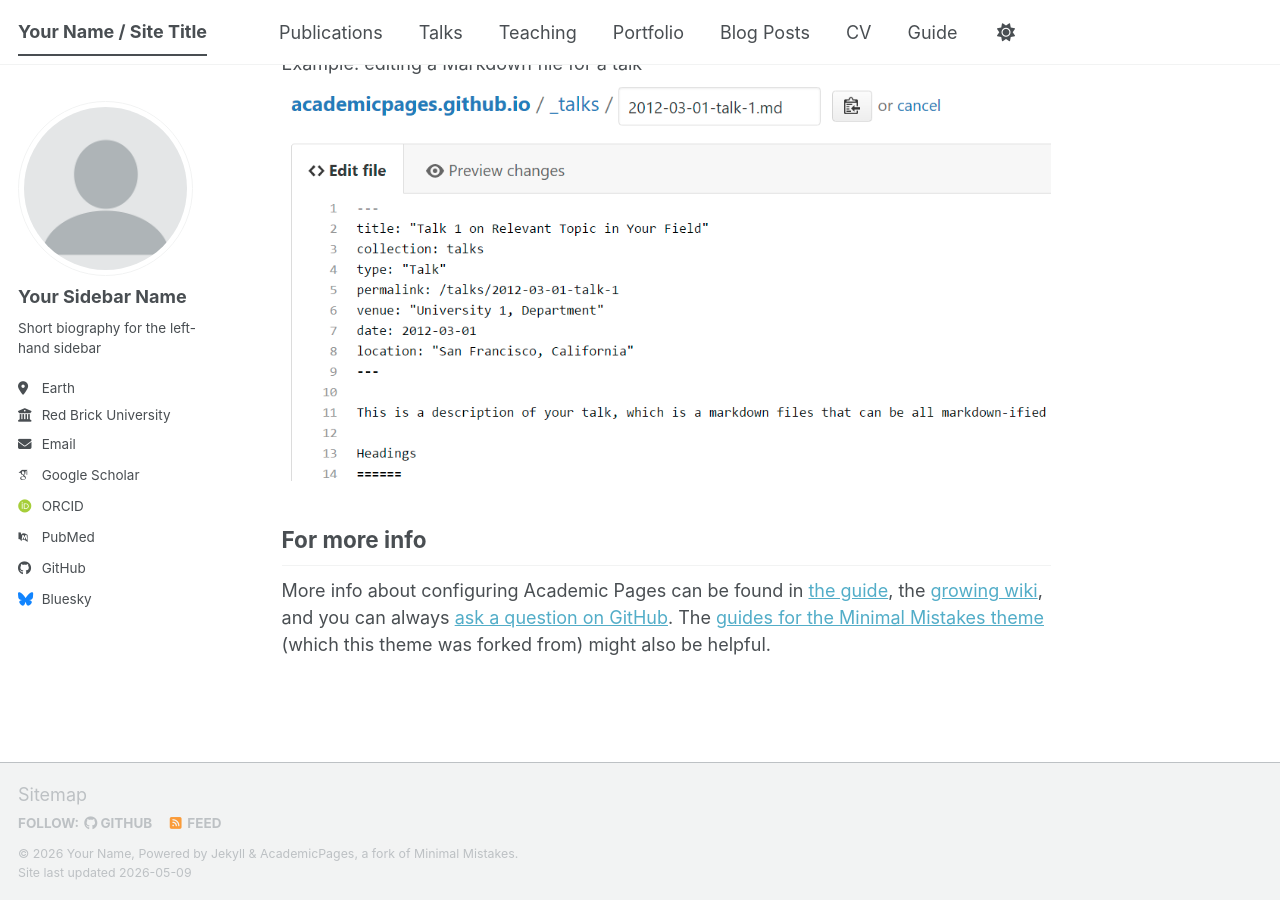
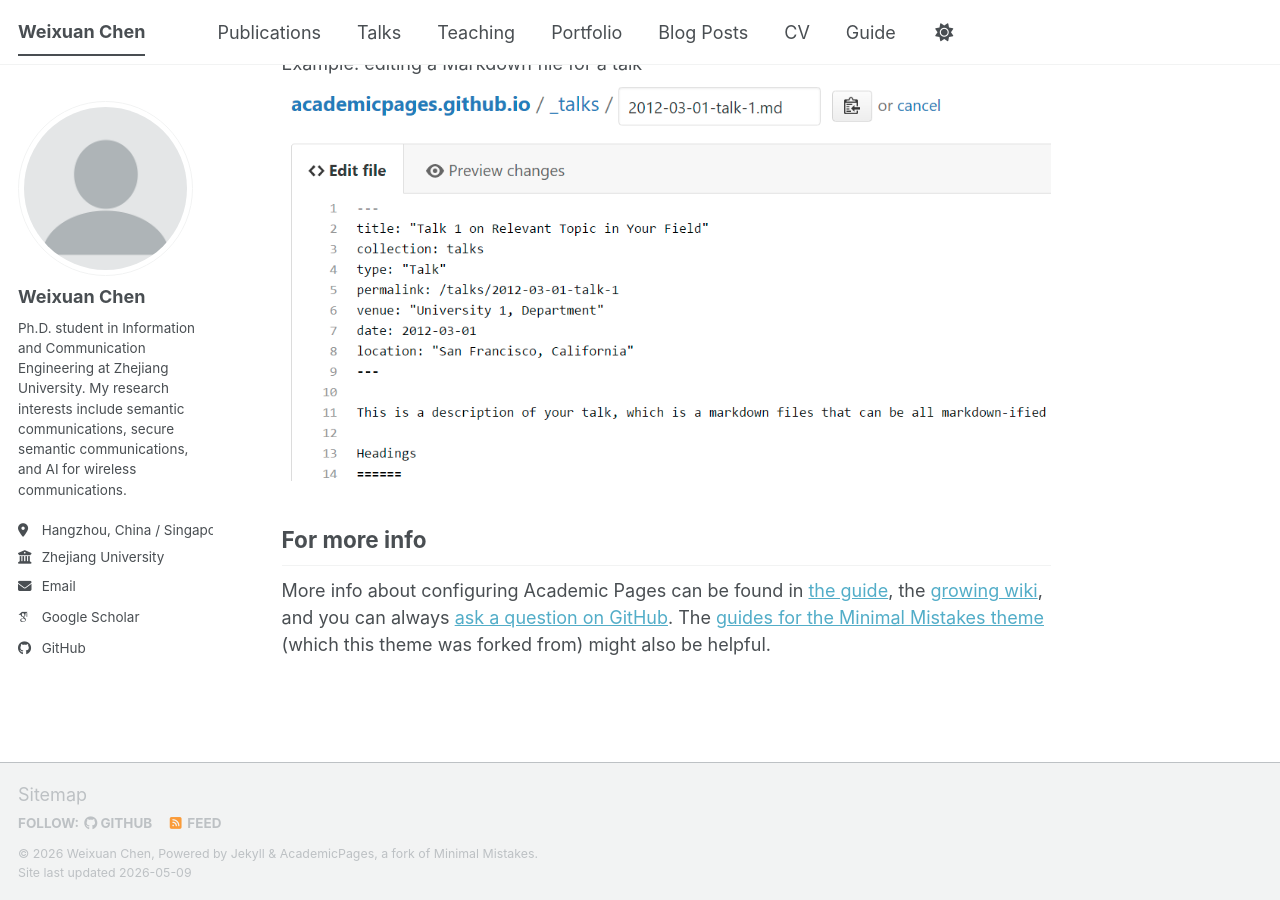
Before and after one commit to 1weixuanchen/chenweixuan_zju, a Jekyll site: the page built from _pages/about.md, in a window 1280 px wide and 900 px high, scrolled down 2720 px. Built offline with Jekyll 4.4.1, drawn with Linux system fonts in a browser that asks for light colours; some web fonts are replaced; a script bundle is joined from its source files by our own code; library files that are not in the unit come from our copies.

Commit message:
_config.yml

```diff
--- a/_config.yml
+++ b/_config.yml
@@ -8,15 +8,14 @@
 
 # Basic Site Settings
 locale                   : "en-US"
-site_theme               : "default" # The available themes options are "default", "air", "sunrise", "mint", "dirt" and "contrast"
-title                    : "Your Name / Site Title"
+site_theme               : "default"
+title                    : "Weixuan Chen"
 title_separator          : "-"
-name                     : &name "Your Name"
-description              : &description "Your Name's academic portfolio"   # Update this with a general description of your site, this is the default if not overridden by a page
-url                      : https://academicpages.github.io # The base hostname & protocol for your site e.g. "https://[your GitHub username].github.io",
-                                                           # or if you already have some other page hosted on Github then use "https://[your GitHub username].github.io/[Your Repo Name]"
-baseurl                  : "" # the subpath of your site, e.g. "/blog"
-repository               : "academicpages/academicpages.github.io"
+name                     : &name "Weixuan Chen"
+description              : &description "Weixuan Chen's academic homepage"
+url                      : https://1weixuanchen.github.io
+baseurl                  : "/chenweixuan_zju"
+repository               : "1weixuanchen/chenweixuan_zju"
 
 # Site Author - The following control what appear as part of the author content on the side bar.
 #               If a field is blank the icon and link will not appear, otherwise it will be shown.
@@ -24,65 +23,64 @@ repository               : "academicpages/academicpages.github.io"
 author:
   # Biographic information
   avatar           : "profile.png"
-  name             : "Your Sidebar Name"
-  pronouns         : # example: "she/her"
-  bio              : "Short biography for the left-hand sidebar"
-  location         : "Earth"
-  employer         : "Red Brick University"
-  uri              : # URL
-  email            : "none@example.org"
+  name             : "Weixuan Chen"
+  pronouns         :
+  bio              : "Ph.D. student in Information and Communication Engineering at Zhejiang University. My research interests include semantic communications, secure semantic communications, and AI for wireless communications."
+  location         : "Hangzhou, China / Singapore"
+  employer         : "Zhejiang University"
+  uri              :
+  email            : "12231075@zju.edu.cn"
 
   # Academic websites
-  academia         : # URL
-  arxiv            : # URL - Update with the correct link to your profile
-  googlescholar    : "https://scholar.google.com/citations?user=PS_CX0AAAAAJ"
-  inspire-hep      : # URL
-  impactstory      : # URL
-  orcid            : "https://orcid.org/yourorcidurl"
-  semantic         : # URL
-  ssrn             : # URL
-  pubmed           : "https://www.ncbi.nlm.nih.gov/pubmed/?term=john+snow"
-  researchgate     : # URL
-  scopus           : # URL
-  zotero           : # URL
-
+  academia         :
+  arxiv            :
+  googlescholar    : "https://scholar.google.com/citations?hl=en&user=56JQr48AAAAJ&view_op=list_works&sortby=pubdate"
+  inspire-hep      :
+  impactstory      :
+  orcid            :
+  semantic         :
+  ssrn             :
+  pubmed           :
+  researchgate     :
+  scopus           :
+  zotero           :
 
   # Repositories and software development
-  bitbucket        : # Username - Update with your username on the site
-  codepen          : # Username
-  dribbble         : # Username
-  github           : "academicpages"
-  kaggle           : # Username
-  stackoverflow    : # User number or user number and name (i.e., use "1" or "1/jeff-atwood")
+  bitbucket        :
+  codepen          :
+  dribbble         :
+  github           : "1weixuanchen"
+  kaggle           :
+  stackoverflow    :
 
   # Social media
-  artstation       : # Username
-  bluesky          : "bsky.app" # Replace this with you Bluesky username
-  facebook         : # Username
-  flickr           : # Username
-  foursquare       : # Username
-  goodreads        : # Username
-  google_plus      : # Username
-  keybase          : # Username
-  instagram        : # Username
-  lastfm           : # Username
-  linkedin         : # Username
-  mastodon         : # URL
-  medium           : # URL
-  pinterest        : # Username
-  soundcloud       : # Username
-  steam            : # Username
-  telegram         : # URL
-  tumblr           : # Username
-  twitter          : # Username for X / Twitter
-  vine             : # Username
-  weibo            : # Username
-  wikipedia        : # Username
-  xing             : # Username
-  youtube          : # Username
-  zhihu            : # Username
+  artstation       :
+  bluesky          :
+  facebook         :
+  flickr           :
+  foursquare       :
+  goodreads        :
+  google_plus      :
+  keybase          :
+  instagram        :
+  lastfm           :
+  linkedin         :
+  mastodon         :
+  medium           :
+  pinterest        :
+  soundcloud       :
+  steam            :
+  telegram         :
+  tumblr           :
+  twitter          :
+  vine             :
+  weibo            :
+  wikipedia        :
+  xing             :
+  youtube          :
+  zhihu            :
 
-# Publication Category - The following the list of publication categories and their headings
+# Publication Category - The following is the list of publication categories and their headings
 publication_category:
   books:
     title: 'Books'
@@ -92,25 +90,27 @@ publication_category:
     title: 'Conference Papers'
 
 # Site Settings
-teaser                   :  # filename of teaser fallback teaser image placed in /images/ for social media previews
-breadcrumbs              : false # true, false (default)
+teaser                   :
+breadcrumbs              : false
 words_per_minute         : 160
 future                   : true
-read_more                : "disabled" # if enabled, adds "Read more" links to excerpts
-talkmap_link             : false      #change to true to add link to talkmap on talks page
+read_more                : "disabled"
+talkmap_link             : false
+
 comments:
-  provider               : # false (default), "disqus", "discourse", "facebook", "google-plus", "staticman", "custom"
+  provider               :
   disqus:
     shortname            :
   discourse:
-    server               : # https://meta.discourse.org/t/embedding-discourse-comments-via-javascript/31963 , e.g.: meta.discourse.org
+    server               :
   facebook:
     appid                :
-    num_posts            : # 5 (default)
-    colorscheme          : # "light" (default), "dark"
+    num_posts            :
+    colorscheme          :
+
 staticman:
   allowedFields          : ['name', 'email', 'url', 'message']
-  branch                 : "gh-pages" # "master", "gh-pages"
+  branch                 : "gh-pages"
   commitMessage          : "New comment."
   filename               : comment-{@timestamp}
   format                 : "yml"
@@ -123,11 +123,11 @@ staticman:
     date:
       type               : "date"
       options:
-        format           : "iso8601" # "iso8601" (default), "timestamp-seconds", "timestamp-milliseconds"
+        format           : "iso8601"
+
 atom_feed:
-  hide                   : false     # change to true to hide the RSS feed in the footer
-  path                   : # blank (default) uses feed.xml
-
+  hide                   : false
+  path                   :
 
 # SEO Related
 google_site_verification :
@@ -135,36 +135,38 @@ bing_site_verification   :
 alexa_site_verification  :
 yandex_site_verification :
 
-
 # Social Sharing
 twitter:
-  username               : &twitter
+  username               :
+
 facebook:
   username               :
   app_id                 :
   publisher              :
-og_image                 :  # Social media default site image
-og_description           :  # Social media default site image description
+
+og_image                 :
+og_description           :
+
 # For specifying social profiles
-# - https://developers.google.com/structured-data/customize/social-profiles
 social:
-  type                   : # Person or Organization (defaults to Person)
-  name                   : # If the user or organization name differs from the site's name
-  links: # An array of links to social media profiles
-
+  type                   : Person
+  name                   : "Weixuan Chen"
+  links:
+    - "https://scholar.google.com/citations?hl=en&user=56JQr48AAAAJ&view_op=list_works&sortby=pubdate"
+    - "https://github.com/1weixuanchen"
 
 # Analytics
 analytics:
-  provider               :  "false" # false (default), "google", "google-universal", "google-analytics-4", "custom"
+  provider               : "false"
   google:
     tracking_id          :
-
 
 # Reading Files
 include:
   - .htaccess
   - _pages
   - files
+
 exclude:
   - "*.sublime-project"
   - "*.sublime-workspace"
@@ -192,12 +194,13 @@ exclude:
   - README
   - tmp
   - vendor
+
 keep_files:
   - .git
   - .svn
+
 encoding: "utf-8"
 markdown_ext: "markdown,mkdown,mkdn,mkd,md"
-
 
 # Conversion
 markdown: kramdown
@@ -205,7 +208,6 @@ highlighter: rouge
 lsi: false
 excerpt_separator: "\n\n"
 incremental: false
-
 
 # Markdown Processing
 kramdown:
@@ -217,7 +219,6 @@ kramdown:
   toc_levels: 1..6
   smart_quotes: lsquo,rsquo,ldquo,rdquo
   enable_coderay: false
-
 
 # These settings control the types of collections used by the template
 collections:
@@ -234,7 +235,6 @@ collections:
     output: true
     permalink: /:collection/:path/
 
-
 # These settings control how pages and collections are included in the site
 defaults:
   # _posts
@@ -248,6 +248,7 @@ defaults:
       comments: true
       share: true
       related: true
+
   # _pages
   - scope:
       path: ""
@@ -255,6 +256,7 @@ defaults:
     values:
       layout: single
       author_profile: true
+
   # _teaching
   - scope:
       path: ""
@@ -264,6 +266,7 @@ defaults:
       author_profile: true
       share: true
       comments: true
+
   # _publications
   - scope:
       path: ""
@@ -273,6 +276,7 @@ defaults:
       author_profile: true
       share: true
       comments: true
+
   # _portfolio
   - scope:
       path: ""
@@ -282,6 +286,7 @@ defaults:
       author_profile: true
       share: true
       comment: true
+
   # _talks
   - scope:
       path: ""
@@ -291,19 +296,14 @@ defaults:
       author_profile: true
       share: true
 
-
 # Sass/SCSS
 sass:
   sass_dir: _sass
-  style: compressed # https://sass-lang.com/documentation/file.SASS_REFERENCE.html#output_style
-
+  style: compressed
 
 # Outputting
 permalink: /:categories/:title/
-# paginate: 5 # amount of posts to show
-# paginate_path: /page:num/
-timezone: Etc/UTC # https://en.wikipedia.org/wiki/List_of_tz_database_time_zones
-
+timezone: Asia/Shanghai
 
 # Plugins
 plugins:
@@ -323,38 +323,16 @@ whitelist:
   - jekyll-redirect-from
   - jemoji
 
-
 # Archives
-#  Type
-#  - GitHub Pages compatible archive pages built with Liquid ~> type: liquid (default)
-#  - Jekyll Archives plugin archive pages ~> type: jekyll-archives
-#  Path (examples)
-#  - Archive page should exist at path when using Liquid method or you can
-#    expect broken links (especially with breadcrumbs enabled)
-#  - <base_path>/tags/my-awesome-tag/index.html ~> path: /tags/
-#  - <base_path/categories/my-awesome-category/index.html ~> path: /categories/
-#  - <base_path/my-awesome-category/index.html ~> path: /
 category_archive:
   type: liquid
   path: /categories/
+
 tag_archive:
   type: liquid
   path: /tags/
-# https://github.com/jekyll/jekyll-archives
-# jekyll-archives:
-#   enabled:
-#     - categories
-#     - tags
-#   layouts:
-#     category: archive-taxonomy
-#     tag: archive-taxonomy
-#   permalinks:
-#     category: /categories/:name/
-#     tag: /tags/:name/
-
 
 # HTML Compression
-# - https://jch.penibelst.de/
 compress_html:
   clippings: all
   ignore:
```
